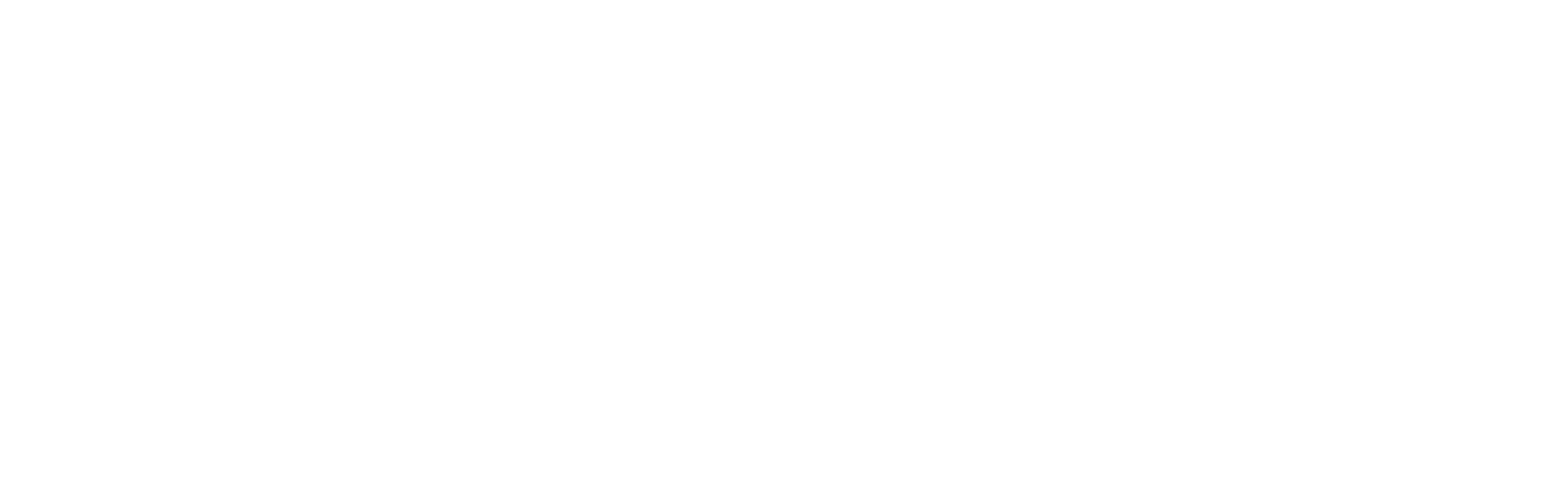
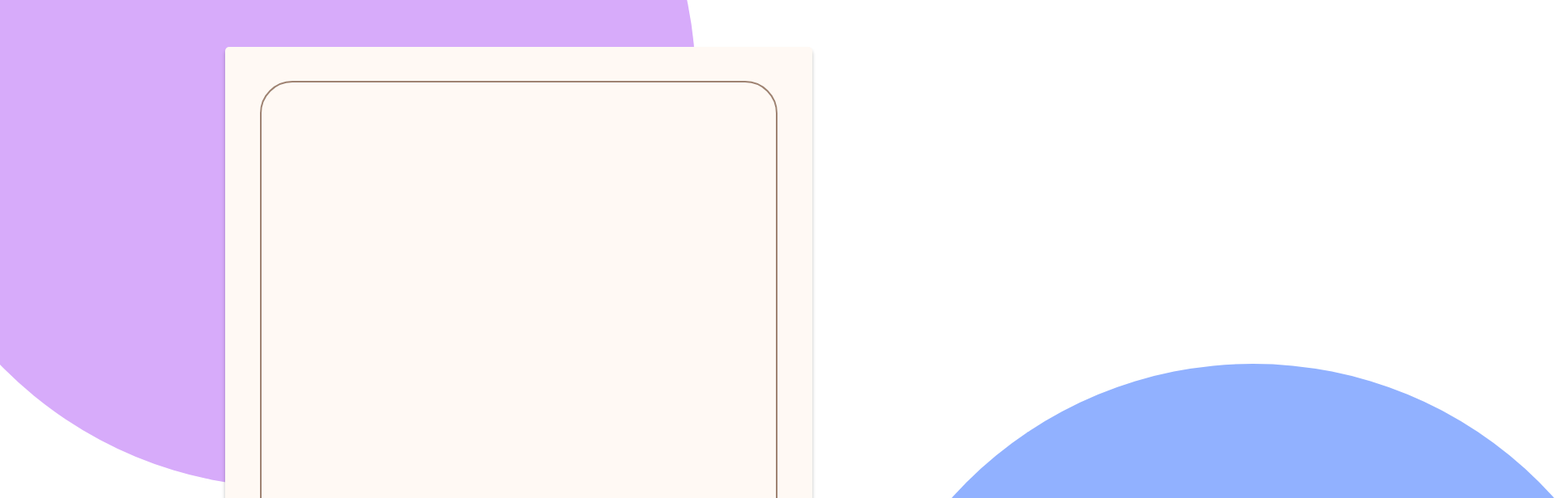
Before and after one commit to 2Yoo1Jin/JAVA-Project-FE, a plain HTML site: page index.html in a window 1280 px wide. Shown: the top 616 px of the page at 81% size, 1920 px wide, since content can reach past the window. Drawn offline with Linux system fonts and the light colour scheme.

Commit message:
[성공] 기본 프레임 잡기

```diff
--- a/index.html
+++ b/index.html
@@ -8,6 +8,14 @@
     <title>Document</title>
   </head>
   <body>
+    <main>
+      <div class="rect1"></div>
+      <div class="rect2"></div>
+      <div class="container">
+        <div class="todo-list"></div>
+      </div>
+    </main>
+
     <script src="src/index.js"></script>
   </body>
 </html>
--- a/style/style.css
+++ b/style/style.css
@@ -0,0 +1,46 @@
+* {
+  overflow-x: hidden;
+}
+
+.rect1 {
+  width: 1000px;
+  height: 1000px;
+  position: absolute;
+  left: -141px;
+  top: -397px;
+
+  border-radius: 500px;
+  background: #d7abfa;
+}
+
+.rect2 {
+  width: 1000px;
+  height: 1000px;
+  position: absolute;
+  left: 1047px;
+  top: 450px;
+
+  border-radius: 500px;
+  background: #91b1ff;
+}
+
+.container {
+  width: 725px;
+  height: 894px;
+  background: #fff9f4;
+  box-shadow: 0px 4px 4px rgba(0, 0, 0, 0.25);
+  border-radius: 5px;
+  position: relative;
+  margin: 0 auto;
+  margin-top: 50px;
+  display: flex;
+  justify-content: center;
+  align-items: center;
+}
+
+.todo-list {
+  width: 635px;
+  height: 806px;
+  border: 2px solid #9e8271;
+  border-radius: 40px;
+}
```
